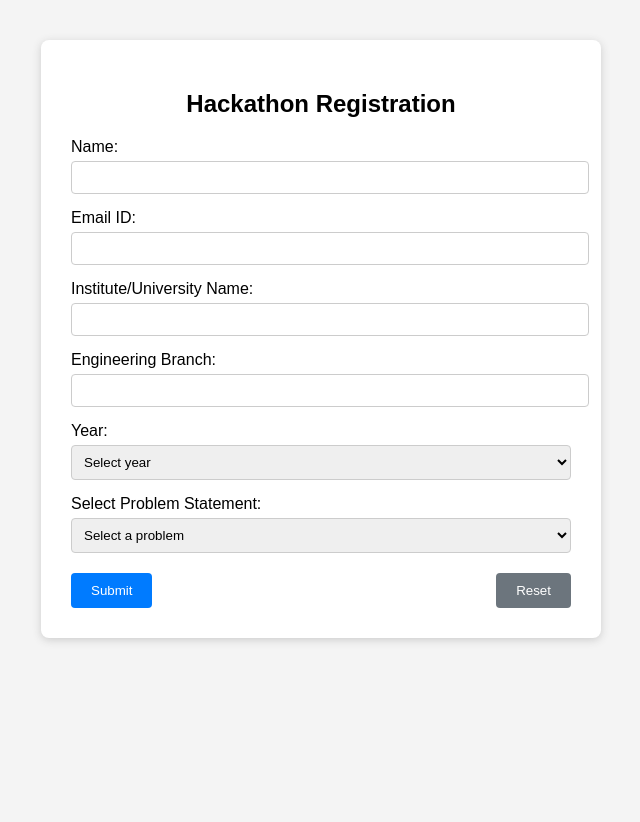
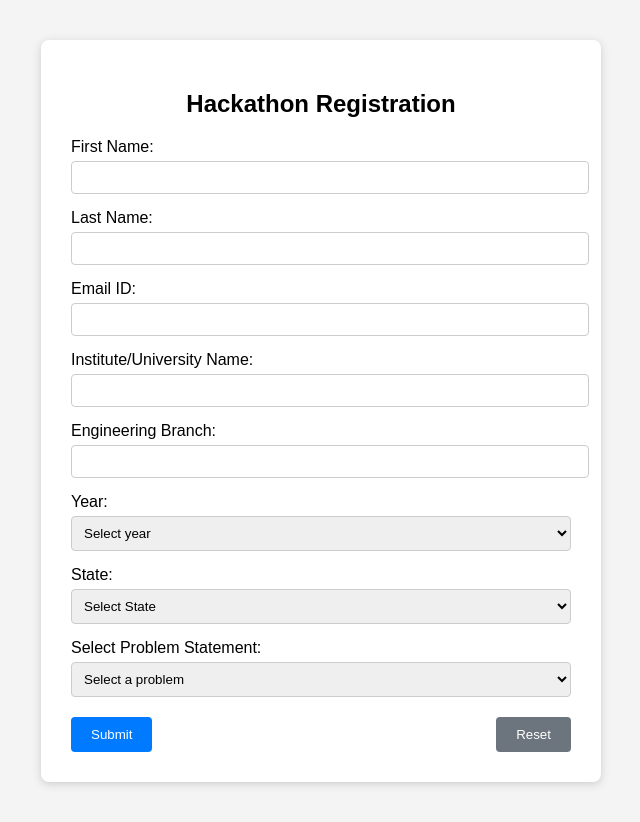
Before and after one commit to vimalchaaubey/demojune01, a Flask app: page / in a window 1280 px wide. Shown: the whole page, without its empty margins (319-959 px from the left). Before the commit the page ends 642 px from the top, so only its background shows below. Run offline with Flask 3, Linux system fonts and the light colour scheme.

Commit message:
Add first/last name fields, state selection, and update deployment zip

```diff
--- a/app.py
+++ b/app.py
@@ -15,7 +15,9 @@ def register():
     registration = None
     if request.method == 'POST' and 'submit' in request.form:
         registration = {
-            'name': request.form['name'],
+            'first_name': request.form['first_name'],
+            'last_name': request.form['last_name'],
+            'state': request.form['state'],
             'email': request.form['email'],
             'institute': request.form['institute'],
             'branch': request.form['branch'],
--- a/templates/register.html
+++ b/templates/register.html
@@ -21,8 +21,11 @@
     <div class="container">
         <h2>Hackathon Registration</h2>
         <form method="POST" autocomplete="off">
-            <label for="name">Name:</label>
-            <input type="text" id="name" name="name" required>
+            <label for="first_name">First Name:</label>
+            <input type="text" id="first_name" name="first_name" required>
+
+            <label for="last_name">Last Name:</label>
+            <input type="text" id="last_name" name="last_name" required>
 
             <label for="email">Email ID:</label>
             <input type="email" id="email" name="email" required>
@@ -42,6 +45,47 @@
                 <option value="Fourth">Fourth</option>
             </select>
 
+            <label for="state">State:</label>
+            <select id="state" name="state" required>
+                <option value="" disabled selected>Select State</option>
+                <option value="Andhra Pradesh">Andhra Pradesh</option>
+                <option value="Arunachal Pradesh">Arunachal Pradesh</option>
+                <option value="Assam">Assam</option>
+                <option value="Bihar">Bihar</option>
+                <option value="Chhattisgarh">Chhattisgarh</option>
+                <option value="Goa">Goa</option>
+                <option value="Gujarat">Gujarat</option>
+                <option value="Haryana">Haryana</option>
+                <option value="Himachal Pradesh">Himachal Pradesh</option>
+                <option value="Jharkhand">Jharkhand</option>
+                <option value="Karnataka">Karnataka</option>
+                <option value="Kerala">Kerala</option>
+                <option value="Madhya Pradesh">Madhya Pradesh</option>
+                <option value="Maharashtra">Maharashtra</option>
+                <option value="Manipur">Manipur</option>
+                <option value="Meghalaya">Meghalaya</option>
+                <option value="Mizoram">Mizoram</option>
+                <option value="Nagaland">Nagaland</option>
+                <option value="Odisha">Odisha</option>
+                <option value="Punjab">Punjab</option>
+                <option value="Rajasthan">Rajasthan</option>
+                <option value="Sikkim">Sikkim</option>
+                <option value="Tamil Nadu">Tamil Nadu</option>
+                <option value="Telangana">Telangana</option>
+                <option value="Tripura">Tripura</option>
+                <option value="Uttar Pradesh">Uttar Pradesh</option>
+                <option value="Uttarakhand">Uttarakhand</option>
+                <option value="West Bengal">West Bengal</option>
+                <option value="Andaman and Nicobar Islands">Andaman and Nicobar Islands</option>
+                <option value="Chandigarh">Chandigarh</option>
+                <option value="Dadra and Nagar Haveli and Daman and Diu">Dadra and Nagar Haveli and Daman and Diu</option>
+                <option value="Delhi">Delhi</option>
+                <option value="Jammu and Kashmir">Jammu and Kashmir</option>
+                <option value="Ladakh">Ladakh</option>
+                <option value="Lakshadweep">Lakshadweep</option>
+                <option value="Puducherry">Puducherry</option>
+            </select>
+
             <label for="problem">Select Problem Statement:</label>
             <select id="problem" name="problem" required>
                 <option value="" disabled selected>Select a problem</option>
@@ -59,7 +103,9 @@
         {% if registration %}
         <div class="result">
             <h3>Registration Details</h3>
-            <p><strong>Name:</strong> {{ registration.name }}</p>
+            <p><strong>First Name:</strong> {{ registration.first_name }}</p>
+            <p><strong>Last Name:</strong> {{ registration.last_name }}</p>
+            <p><strong>State:</strong> {{ registration.state }}</p>
             <p><strong>Email:</strong> {{ registration.email }}</p>
             <p><strong>Institute/University:</strong> {{ registration.institute }}</p>
             <p><strong>Branch:</strong> {{ registration.branch }}</p>
```
Also changed, not shown: 1 other file.
